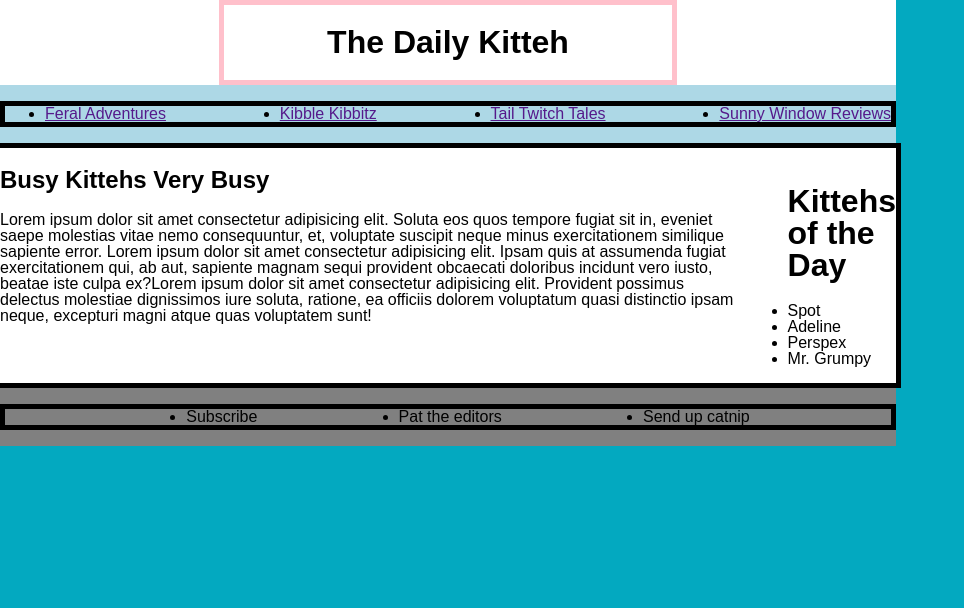
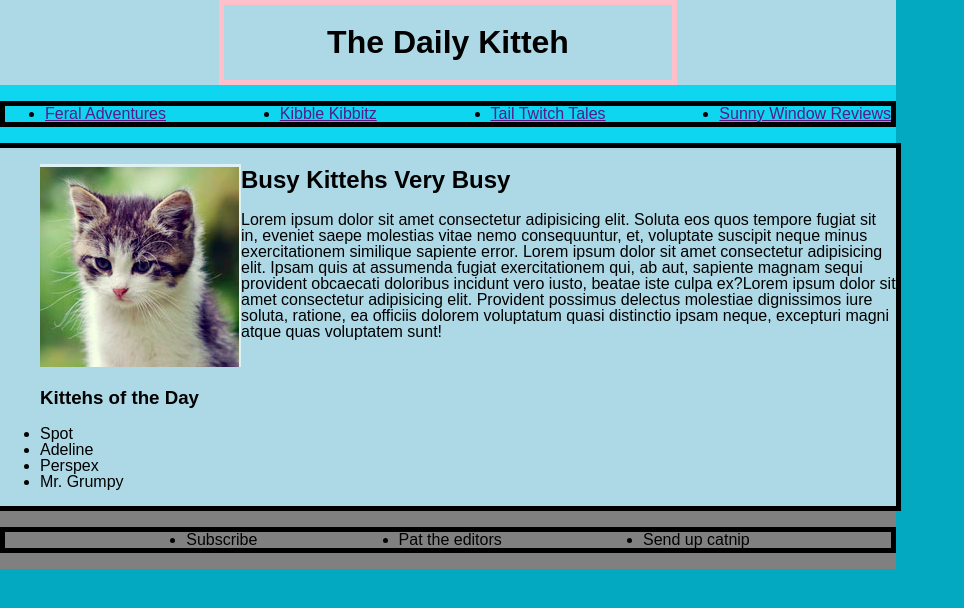
Before and after one commit to rckortiz/the-daily-kitteh, a website: page public/index.html in a window 1280 px wide. Shown: the whole page, without its empty margins (0-964 px from the left). Drawn offline with Linux system fonts and the light colour scheme.

Commit message:
third revision

```diff
--- a/public/index.html
+++ b/public/index.html
@@ -22,8 +22,17 @@
       </div>
 
       <div class="contentbox">
+        <ul>
+          <img class="kitty-photo" src="./kitty-photo.jpg" />
+          <h3>Kittehs of the Day</h3>
+          <li>Spot</li>
+          <li>Adeline</li>
+          <li>Perspex</li>
+          <li>Mr. Grumpy</li>
+        </ul>
+
         <article>
-          <h1>Busy Kittehs Very Busy</h1>
+          <h2>Busy Kittehs Very Busy</h2>
           <p>
             Lorem ipsum dolor sit amet consectetur adipisicing elit. Soluta eos
             quos tempore fugiat sit in, eveniet saepe molestias vitae nemo
@@ -38,13 +47,6 @@
             sunt!
           </p>
         </article>
-        <ul>
-          <h1>Kittehs of the Day</h1>
-          <li>Spot</li>
-          <li>Adeline</li>
-          <li>Perspex</li>
-          <li>Mr. Grumpy</li>
-        </ul>
       </div>
 
       <div class="footer">
--- a/public/screen.css
+++ b/public/screen.css
@@ -14,7 +14,7 @@ body {
 
 #container {
   display: flex;
-  background-color: white;
+  background-color: lightblue;
   justify-content: center;
   align-items: center;
   flex-direction: column;
@@ -34,7 +34,7 @@ body {
 #navigation {
   display: flex;
   width: 100%;
-  background-color: lightblue;
+  background-color: #0ed5f0;
 }
 
 .navbar {
```
Also changed, not shown: public/kitty-photo.jpg (added).
